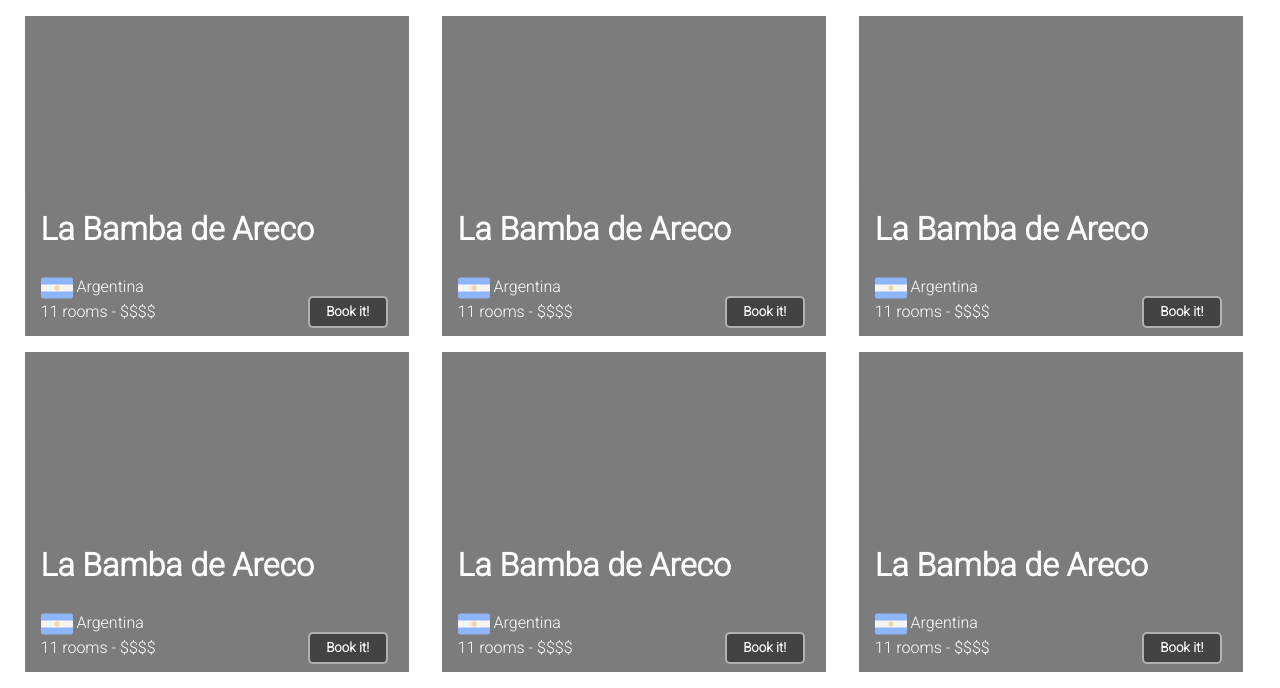
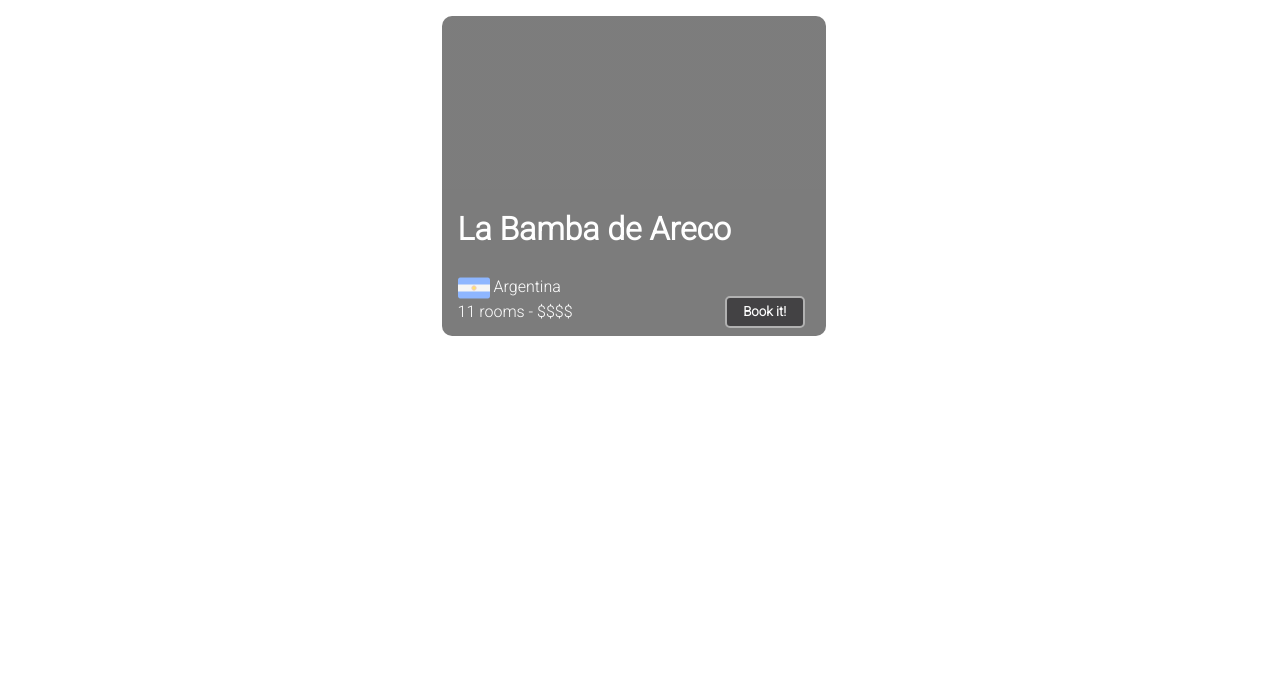
Before and after one commit to JAMA8806/hotels, a plain HTML site: page hotels.html in a window 1280 px wide. Shown: the part 574-1262 px from the top of the page. After the commit the page ends 926 px from the top, so only its background shows below. Drawn offline with Linux system fonts and the light colour scheme.

Commit message:
iniciando manejo DOM con JavaScript

```diff
--- a/hotels.html
+++ b/hotels.html
@@ -59,78 +59,9 @@
                     <button class="card-btn">Book it!</button>
                 </div>
             </div>
-            <div class="hotel-card">
-                <h2>La Bamba de Areco</h2>
-                <div class="icon-text">
-                    <img class="card-img" src="./styles/assets/flags/argentina.png" alt="argentina-icon">
-                    <p> Argentina </p>
-                </div>
-                <div class="price-btn">
-                    <p>11 rooms - $$$$</p>
-                    <p class="card-description">
-                        La Bamba de Areco is located in San Antonio de Areco, in the heart of the pampas. It is one of the oldest rooms in Argentina, recently restored to offer its guests all the comfort and colonial splendor.
-                    </p>
-                    <button class="card-btn">Book it!</button>
-                </div>
-            </div>
-            <div class="hotel-card">
-                <h2>La Bamba de Areco</h2>
-                <div class="icon-text">
-                    <img class="card-img" src="./styles/assets/flags/argentina.png" alt="argentina-icon">
-                    <p> Argentina </p>
-                </div>
-                <div class="price-btn">
-                    <p>11 rooms - $$$$</p>
-                    <p class="card-description">
-                        La Bamba de Areco is located in San Antonio de Areco, in the heart of the pampas. It is one of the oldest rooms in Argentina, recently restored to offer its guests all the comfort and colonial splendor.
-                    </p>
-                    <button class="card-btn">Book it!</button>
-                </div>
-            </div>
-            <div class="hotel-card">
-                <h2>La Bamba de Areco</h2>
-                <div class="icon-text">
-                    <img class="card-img" src="./styles/assets/flags/argentina.png" alt="argentina-icon">
-                    <p> Argentina </p>
-                </div>
-                <div class="price-btn">
-                    <p>11 rooms - $$$$</p>
-                    <p class="card-description">
-                        La Bamba de Areco is located in San Antonio de Areco, in the heart of the pampas. It is one of the oldest rooms in Argentina, recently restored to offer its guests all the comfort and colonial splendor.
-                    </p>
-                    <button class="card-btn">Book it!</button>
-                </div>
-            </div>
-            <div class="hotel-card">
-                <h2>La Bamba de Areco</h2>
-                <div class="icon-text">
-                    <img class="card-img" src="./styles/assets/flags/argentina.png" alt="argentina-icon">
-                    <p> Argentina </p>
-                </div>
-                <div class="price-btn">
-                    <p>11 rooms - $$$$</p>
-                    <p class="card-description">
-                        La Bamba de Areco is located in San Antonio de Areco, in the heart of the pampas. It is one of the oldest rooms in Argentina, recently restored to offer its guests all the comfort and colonial splendor.
-                    </p>
-                    <button class="card-btn">Book it!</button>
-                </div>
-            </div>
-            <div class="hotel-card">
-                <h2>La Bamba de Areco</h2>
-                <div class="icon-text">
-                    <img class="card-img" src="./styles/assets/flags/argentina.png" alt="argentina-icon">
-                    <p> Argentina </p>
-                </div>
-                <div class="price-btn">
-                    <p>11 rooms - $$$$</p>
-                    <p class="card-description">
-                        La Bamba de Areco is located in San Antonio de Areco, in the heart of the pampas. It is one of the oldest rooms in Argentina, recently restored to offer its guests all the comfort and colonial splendor.
-                    </p>
-                    <button class="card-btn">Book it!</button>
-                </div>
-            </div>
 
         </div>
     </section>
 </body>
+<script type="module" src="index.js"></script>
 </html>
--- a/styles/styles.scss
+++ b/styles/styles.scss
@@ -5,6 +5,7 @@
 }
 $main-font:'Roboto', sans-serif;
 $Style-font:'Pacifico', cursive;
+
 
 @mixin formato-filtros($icon: url(./assets/marker.png)){
     appearance: none;
@@ -191,6 +192,7 @@ header p{
             background: rgba(0, 0, 0, 0.459);
             background: radial-gradient(224.24% 668.5% at 14.41% -14.14%, rgba(0,0,0,0.57) 44.5%, rgba(255,255,255,0) 67.11%);;
             z-index: -1;
+            border-radius: 10px;
         }
         }
 
```
Also changed, not shown: index.js (added), styles/styles.css, 2 other files.
